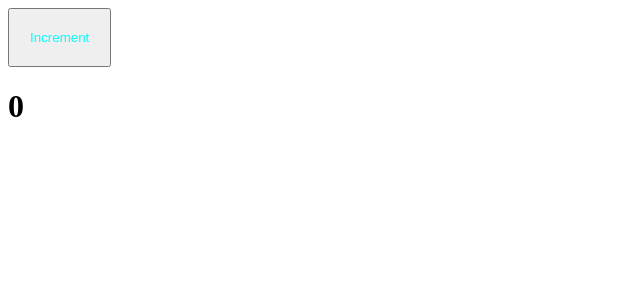
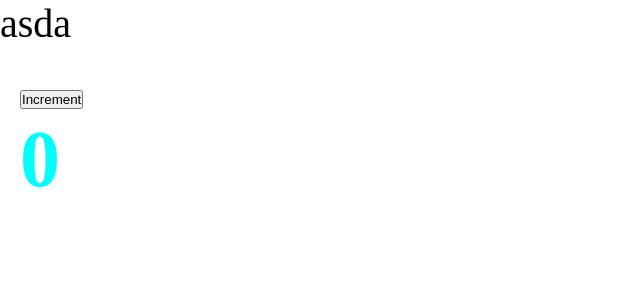
Before and after one commit to wantedrbk/vigilant-potato, a React app: page / in a window 1280 px wide. Shown: the top 300 px of the page, without its empty margins (0-640 px from the left). Built offline with nearby package versions, Linux system fonts and the light colour scheme.

Commit message:
enhanced scss (scss modules) , by adding MiniCssExtractPlugin

```diff
--- /dev/null
+++ b/src/App.tsx
@@ -0,0 +1,14 @@
+import React from 'react';
+import {Counter} from "./components/Counter";
+import './index.scss'
+
+const App = () => {
+  return (
+    <div className="app">
+      <p>asda</p>
+      <Counter />
+    </div>
+  );
+};
+
+export default App;
--- a/src/components/Counter.css
+++ /dev/null
@@ -1,6 +0,0 @@
-button {
-  padding: 20px;
-  color: aqua;
-}
-
-/*# sourceMappingURL=Counter.css.map */
--- /dev/null
+++ b/src/components/Counter.module.css
@@ -0,0 +1,6 @@
+button {
+  padding: 20px;
+  color: aqua;
+}
+
+/*# sourceMappingURL=Counter.module.css.map */
--- a/src/components/Counter.scss
+++ b/src/components/Counter.module.scss
@@ -1,4 +1,4 @@
-button {
+.btn {
   padding: 20px;
   color: aqua;
 }
--- a/src/components/Counter.tsx
+++ b/src/components/Counter.tsx
@@ -1,5 +1,5 @@
 import React, { useState } from 'react';
-import './Counter.scss'
+import classes from './Counter.module.scss'
 export const Counter = () => {
   const [count, setCount] = useState(0)
 
@@ -8,7 +8,7 @@
   }
 
   return (
-    <div>
+    <div className={classes.btn}>
       <button onClick={increment}>Increment</button>
       <h1>{count}</h1>
     </div>
--- /dev/null
+++ b/src/index.scss
@@ -0,0 +1,9 @@
+* {
+  margin: 0;
+  padding: 0;
+  box-sizing: border-box;
+}
+
+.app {
+  font-size: 40px;
+}
--- a/src/index.tsx
+++ b/src/index.tsx
@@ -1,9 +1,7 @@
 import {render} from 'react-dom'
-import {Counter} from "./components/Counter";
+import App from "./App";
 
 render(
-  <div>
-    <Counter />
-  </div>,
+  <App/>,
   document.getElementById('root')
 )
```
Also changed, not shown: src/global.d.ts (added, +7 -0 lines), 9 other files (tests, documents, lock files or other folders).
